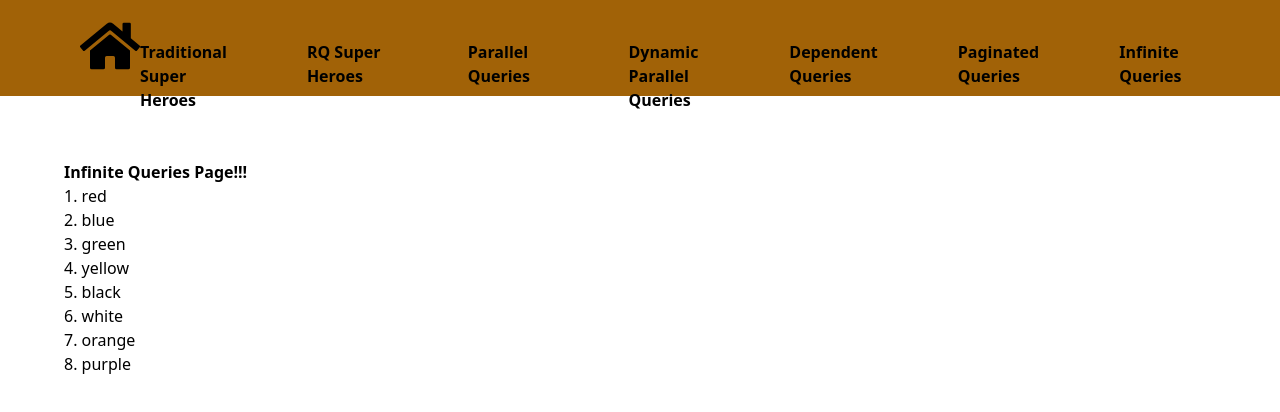
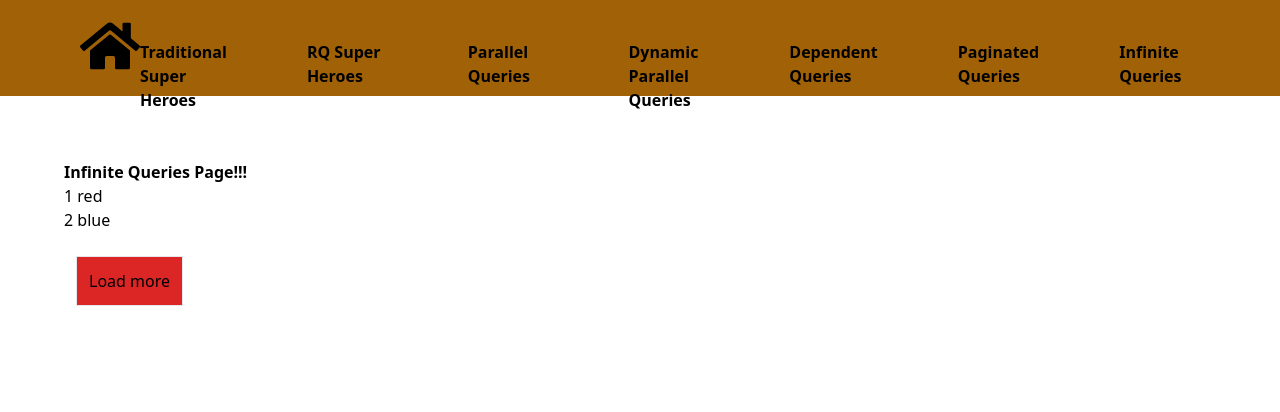
Before and after one commit to pushkar1995/fetch-and-search-api, a React (Vite) app: page /rq-infinite-queries in a window 1280 px wide. Shown: the top 412 px of the page. Built offline with nearby package versions, Linux system fonts and the light colour scheme; data requests are answered from the project's data file.

Commit message:
Implementing Infinite Queries

```diff
--- a/src/pages/InfiniteQueries.jsx
+++ b/src/pages/InfiniteQueries.jsx
@@ -1,12 +1,25 @@
-import { useQuery } from 'react-query'
+import { useInfiniteQuery } from 'react-query'
 import axios from 'axios'
+import { Fragment } from 'react'
 
-const fetchColors = () => {
-    return axios.get(`http://localhost:4000/colors`)
+const fetchColors = ({ pageParam = 1  }) => {
+    return axios.get(`http://localhost:4000/colors?_limit=2&_page=${pageParam}`)
 }
 
 const InfiniteQueries = () => {
-    const { isLoading, data, error, isError } = useQuery(['colors'],fetchColors)
+    const { isLoading, data, error, isError, hasNextPage, fetchNextPage, isFetching, isFetchingNextPage } = useInfiniteQuery(
+        ['colors'],
+        fetchColors,
+        {
+            getNextPageParam: (_lastPage, pages) => {
+                if (pages.length < 4) {
+                    return pages.length + 1
+                } else {
+                    return undefined
+                }
+            }
+        }
+    )
 
     if (isLoading) {
         return <h2>Loading....</h2>
@@ -20,16 +33,28 @@ const InfiniteQueries = () => {
     <div className='flex flex-col m-16'>
         <h1 className='font-bold'>Infinite Queries Page!!!</h1>
         <div>
-            {data?.data.map((color) => {
+            {data?.pages.map((group, i) => {
             return (
-                <div key={color.id}>
-                <h2>
-                    {color.id}. {color.label}
-                </h2>
-                </div>
+                <Fragment key={i}>
+                    {group.data.map((color) => (
+                        <h2 key={color.id}>
+                            {color.id} {color.label}
+                        </h2>
+                    ))}
+                </Fragment>
             )
             })}
         </div>
+        <div>
+            <button
+                className='border ml-3 mt-6 p-3 bg-red-600'
+                disabled={!hasNextPage}
+                onClick={fetchNextPage}
+            >
+            Load more
+            </button>
+        </div>
+        <div>{isFetching && !isFetchingNextPage ? 'Fetching...' : null}</div>
     </div>
   )
 }
```
